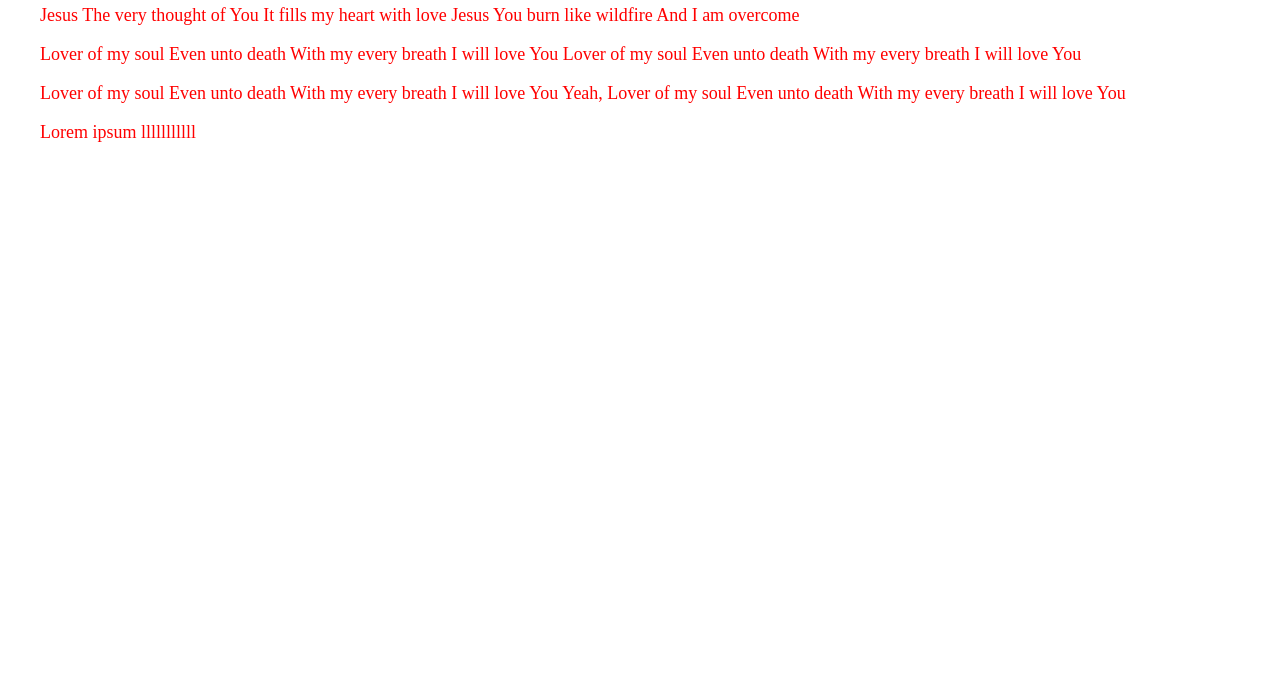
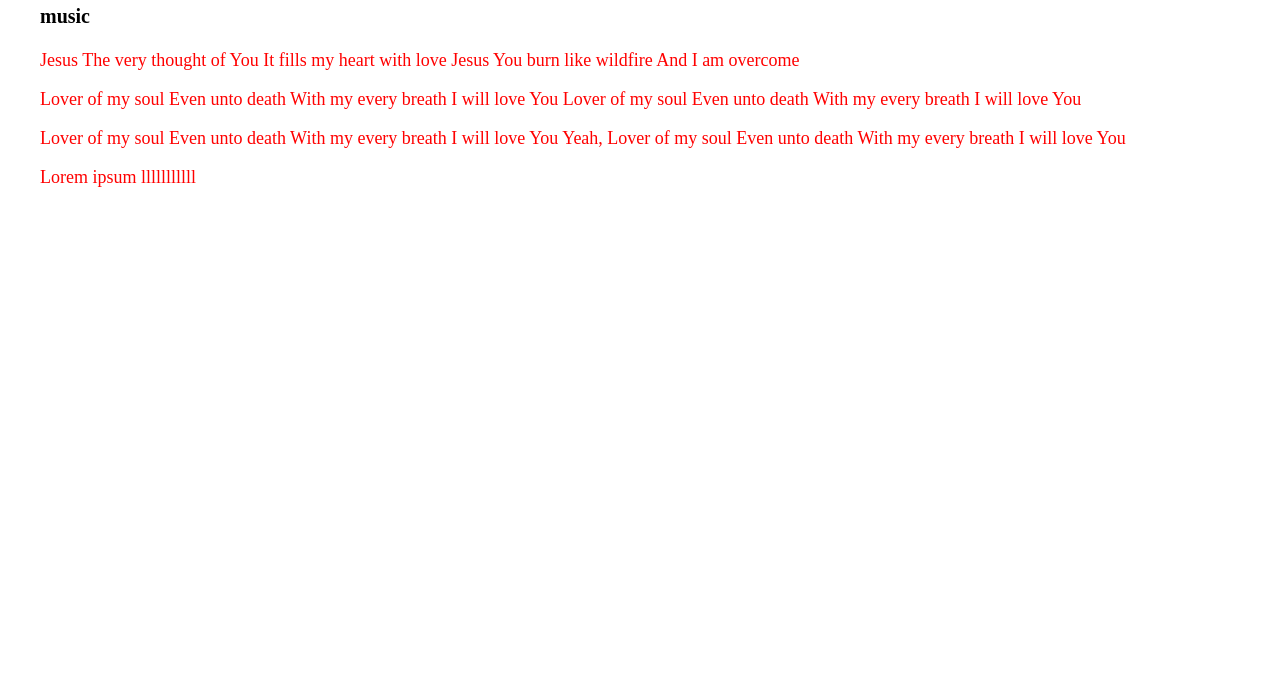
Before and after one commit to magdasliwka123/learning-git-2, a plain HTML site: page index.html in a window 1280 px wide. Shown: the part 108-800 px from the top of the page. Drawn offline with Linux system fonts and the light colour scheme.

```diff
--- a/index.html
+++ b/index.html
@@ -10,6 +10,9 @@
     <div class="container">
         <h1 class="author">Audrey Assad</h1>
         <h2 class="title">Even Unto Death</h2>
+        <h3 class="music"></h3>
+        <h3>music</h3>
+        <h4></h4>
         <p>
             Jesus
             The very thought of You
--- a/styles.css
+++ b/styles.css
@@ -7,3 +7,7 @@
     color: red;
     font-size: 18px;
 }
+
+h3 {
+    font-size: 20px;
+}
```
Also changed, not shown: 1 other file.
